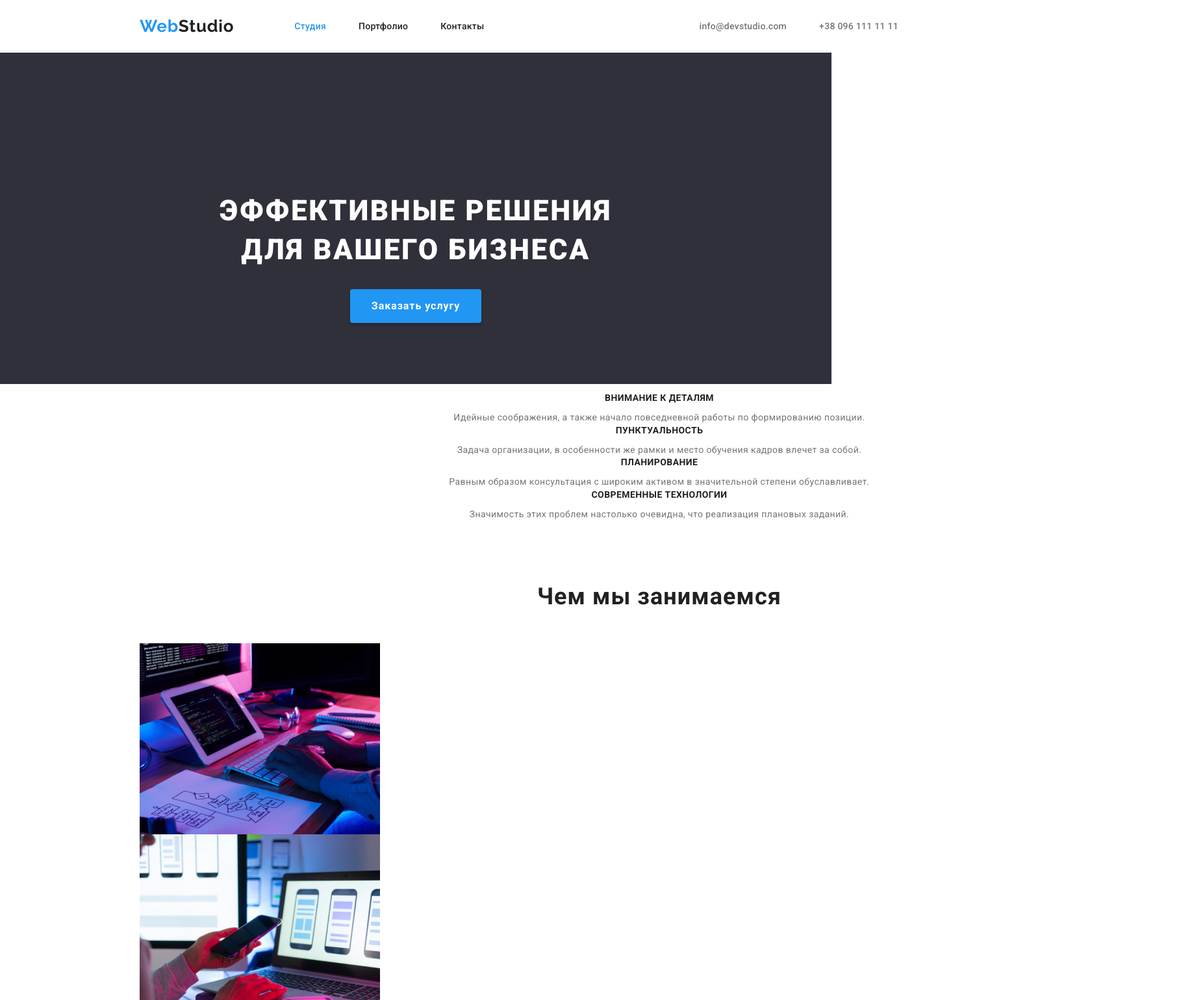
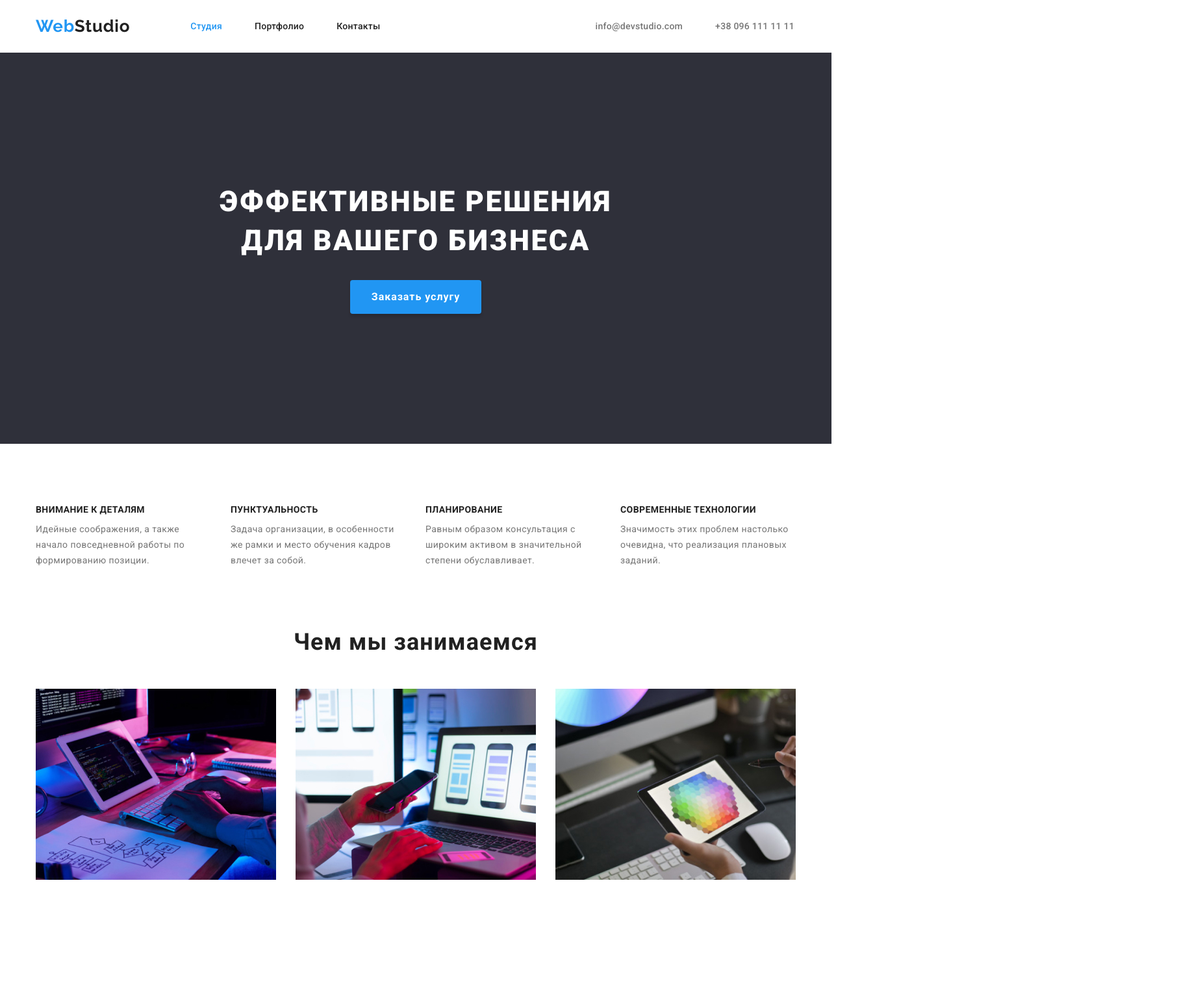
Before and after one commit to CrabSerg/-goit-markup-hw-03, a plain HTML site: page index.html in a window 1280 px wide. Shown: the top 1539 px of the page at 65% size, 1815 px wide, since content can reach past the window. Drawn offline with nearby package versions, Linux system fonts and the light colour scheme.

Commit message:
Верстка

```diff
--- a/css/styles.css
+++ b/css/styles.css
@@ -36,12 +36,13 @@ list-style: none;
 /* Разметка */
 /* Задача контейнера оборачивать и центрировать горизонтально! */
 .conteiner {
-width: 1600px;
+margin-left: auto;
+margin-right: auto;
+width: 1170px;
 }
 
 .conteiner-footer {
 padding-top: 60px;
-padding-left: 215px;
 }
 
 /* Секции задаем падинги (оформление все через секцию)*/
@@ -56,31 +57,50 @@ text-align: center;
 
 .section-nav {
 padding: 0px;
-margin-top: 25px;
-margin-bottom: 25px;
+padding-top: 25px;
+padding-bottom: 25px;
+margin: auto;
 }
 
 .section-hero {
-margin-bottom: 14px;
+margin-bottom: 94px;
+padding: 0px;
+text-align: center;
 background-color: var(--color-sidebar);
-text-align: center;
+
 
 }
-.section-mar {
-margin-left: 215px;
-margin-right: 215px;
+.section-benefits {
 padding: 0px;
 }
 
+.section-work {
+padding: 0px;
+}
+
+.work-list {
+display: flex;
+text-align: left;
+justify-content: space-between;
+}
+
+.team-list {
+display: flex;
+text-align: left;
+justify-content: space-between;
+}
 .section-team {
 margin-bottom: 0px;
 padding-left: 215px;
 padding-right: 215px;
 }
 
+.img-team {
+margin-bottom: 30px;
+}
+
 .logo-position {
 margin-right: 93px;
-margin-left: 215px;
 }
 .address-mar {
 margin-bottom: 9px;
@@ -184,6 +204,9 @@ margin-right: 0px;
 .button {
 border: 1px solid transparenret;
 }
+.hero-btn {
+padding-bottom: 200px;
+}
 .hero-button:hover,
 .hero-button:focus {
 background-color: var(--accent-color-bg);
@@ -237,7 +260,7 @@ color: var(--grey-color);
 /* Сайдбар-Герой*/
 .hero-caption {
 margin-bottom: 30px;
-margin-top: 120px;
+padding-top: 200px;
 font-weight: 900;
 font-size: 44px;
 line-height: 1.36;
@@ -269,6 +292,20 @@ border-radius: 4px;
 border: 1px solid transparent;
 }
 /* Наши преимущества текст */
+
+.benefits-list {
+display: flex;
+text-align: left;
+}
+.benefits-item {
+width:270px;
+}
+
+
+.benefits-list .benefits-item:not(:last-child) {
+margin-right: 30px;
+}
+
 .benefits-caption {
 margin-bottom: 10px;
 font-weight: 700;
@@ -302,6 +339,7 @@ box-shadow: 0px 1px 3px rgba(0, 0, 0, 0.12), 0px 1px 1px rgba(0, 0, 0, 0.14), 0p
 border-radius: 0px 0px 4px 4px;
 }
 .team-name {
+margin-bottom: 10px;
 font-weight: 500;
 font-size: 16px;
 line-height: 1.18;
--- a/index.html
+++ b/index.html
@@ -72,12 +72,14 @@
           <h1 class="hero-caption list">
             Эффективные решения <br /> для вашего бизнеса
           </h1>
+          <div class="hero-btn">
           <button class="hero-button" type="button">Заказать услугу</button>
+          </div>
         </div>
         </section>
 
       <!--Преимущества-->
-      <section class="section section-mar">
+      <section class="section section-benefits">
         <div class="conteiner">
           <h2 hidden>Преимущества</h2>
           <ul class="benefits-list list">
@@ -113,7 +115,7 @@
         </div>
       </section>
       <!--Чем занимаемся-->
-      <section class="section section-mar">
+      <section class="section section-work">
         <div class="conteiner">
           <h2 class="section-title list h2-margin">Чем мы занимаемся</h2>
           <ul class="work-list list">
@@ -150,7 +152,7 @@
           <h2 class="section-title list h2-margin">Наша команда</h2>
           <ul class="team-list list">
             <li class="team-item">
-              <img class="image"
+              <img class="image img-team"
                 src="./images/team/Igor-1.jpg"
                 alt="Игорь Демьяненко"
                 width="270"
@@ -160,7 +162,7 @@
               <p class="team-job list" lang="en">Product Designer</p>
             </li>
             <li class="team-item">
-              <img class="image"
+              <img class="image img-team"
                 src="./images/team/Olga-2.jpg"
                 alt="Ольга Репина"
                 width="270"
@@ -170,7 +172,7 @@
               <p class="team-job list" lang="en">Frontend Developer</p>
             </li>
             <li class="team-item">
-              <img class="image"
+              <img class="image img-team"
                 src="./images/team/Nikollay-3.jpg"
                 alt="Николай Тарасов"
                 width="270"
@@ -180,7 +182,7 @@
               <p class="team-job list" lang="en">Marketing</p>
             </li>
             <li class="team-item">
-              <img class="image"
+              <img class="image img-team"
                 src="./images/team/Michael-4.jpg"
                 alt="Михаил Ермаков"
                 width="270"
```
